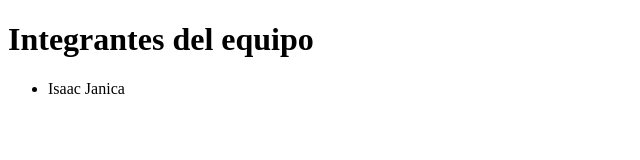
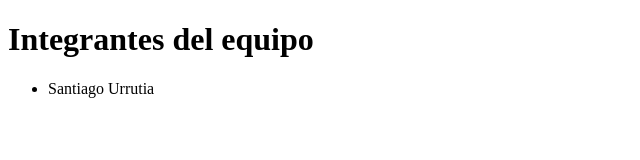
Before and after one commit to Meteora22/proyecto_grupo, a plain HTML site: page index.html in a window 1280 px wide. Shown: the full height of the page, 0-640 px from the left. Drawn offline with Linux system fonts and the light colour scheme.

Commit message:
solving some stuff

```diff
--- a/index.html
+++ b/index.html
@@ -9,7 +9,7 @@
 <body>
 <h1>Integrantes del equipo</h1>
 <ul>
-    <li>Isaac Janica</li>
+    <li>Santiago Urrutia</li>
 </ul>
 </body>
 </html>
```
